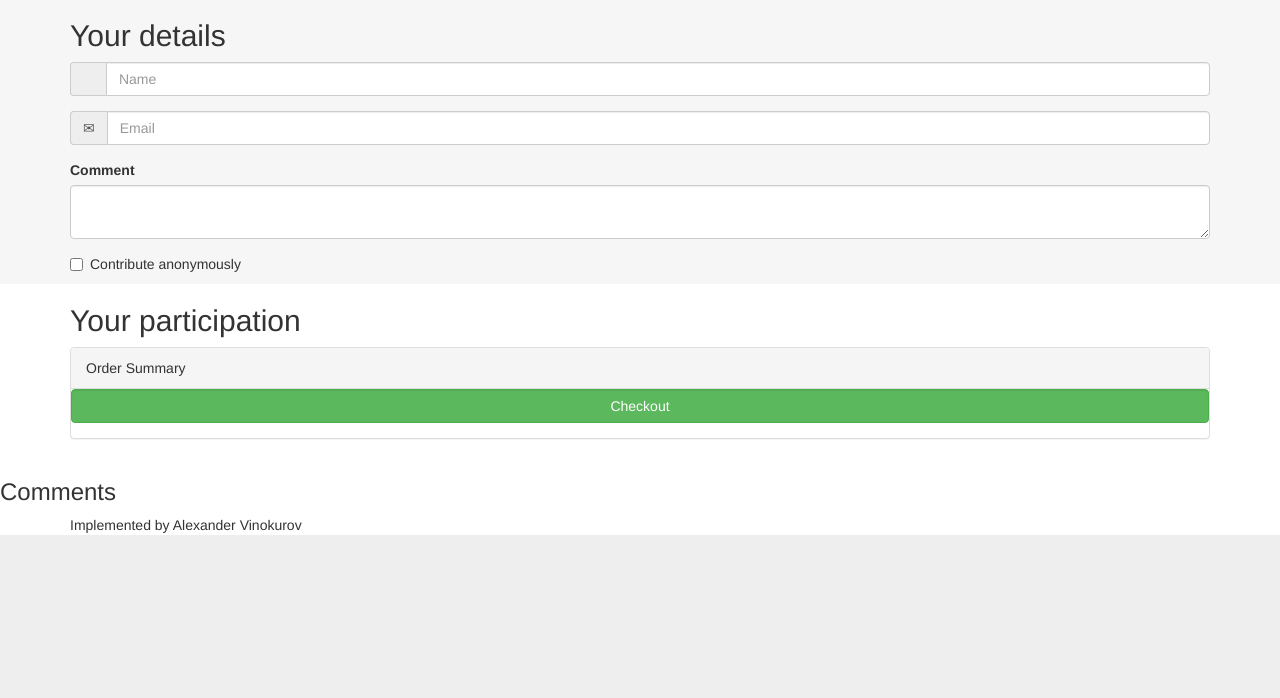
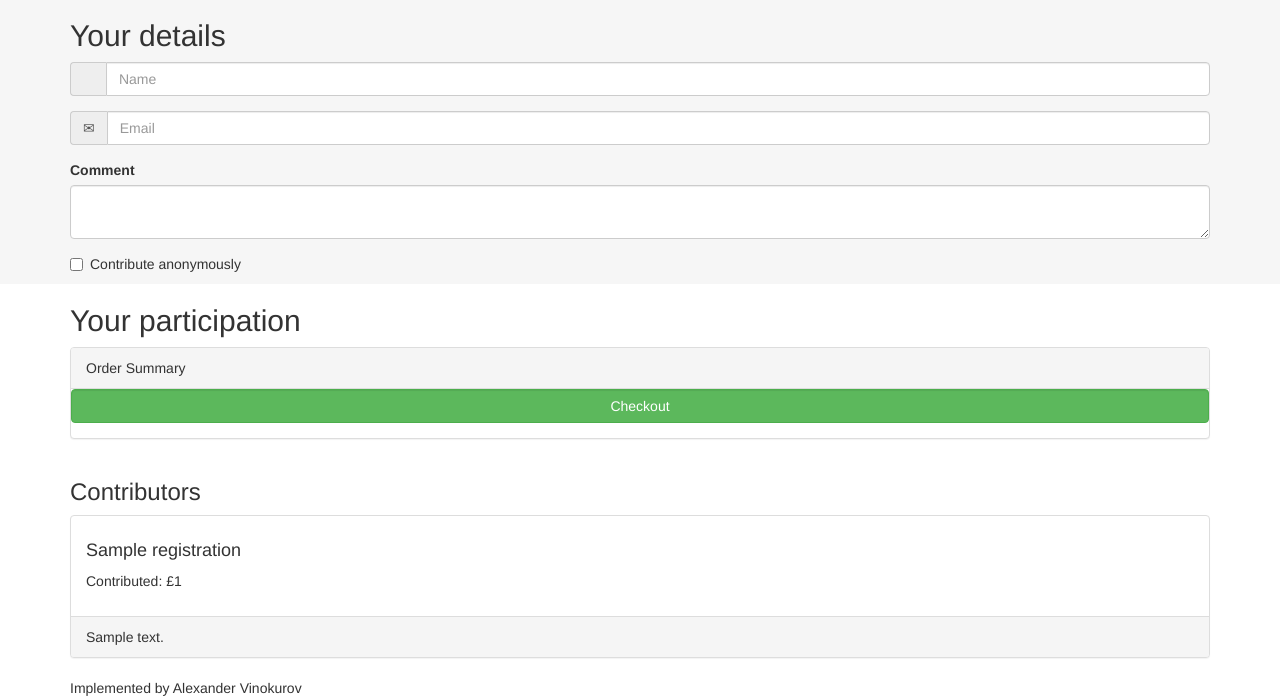
Before and after one commit to vinokurov/salty_tickets, a Flask app: template salty_tickets/templates/crowdfunding.html in a window 1280 px wide. Shown: the part 498-1196 px from the top of the page. Before the commit the page ends 1033 px from the top, so only its background shows below. Run offline with Flask 2, Linux system fonts and the light colour scheme; tables that the repository leaves empty hold one stand-in row (values such as "Sample post"); the template is opened without the code that fills it: values that come from a table or form of the project are taken from there, most other values are stand-ins (such as "Sample title", 1, 10 or a date in 2020); some libraries are stand-ins or nearby versions; some web fonts are replaced.

Commit message:
Fixed registration; Contributors section working

```diff
--- a/salty_tickets/app.py
+++ b/salty_tickets/app.py
@@ -5,7 +5,7 @@ from .database import db_session
 from .forms import create_event_form, create_crowdfunding_form, get_registration_from_form
 from .pricing_rules import get_salty_recipes_price, get_order_for_event, get_total_raised, \
     get_order_for_crowdfunding_event, get_stripe_properties
-from .models import Event, Order
+from .models import Event, Order, CrowdfundingRegistrationProperties
 from flask import Flask, render_template, flash, escape
 from flask_bootstrap import Bootstrap
 from flask_sqlalchemy import SQLAlchemy
@@ -71,14 +71,21 @@ def crowdfunding_form(event_key):
     total_stats = get_total_raised(event)
 
     if form.validate_on_submit():
-        registration = get_registration_from_form(event, form)
+        registration = get_registration_from_form(form)
+        print(registration)
         user_order = get_order_for_crowdfunding_event(event, form)
         user_order.status = 'Paid'
         registration.orders.append(user_order)
-        db_session.add(registration)
+        registration.crowdfunding_registration_properties = \
+            CrowdfundingRegistrationProperties(anonymous=form.anonymous.data)
+        # db_session.add(registration)
+        # db_session.add(event)
+        event.registrations.append(registration)
         db_session.commit()
-        return 'your token: {}'.format(form.stripe_token.data)
+        return redirect(url_for('crowdfunding_form', event_key=event.event_key))
 
+    print(event.id)
+    print(event.registrations.count())
     return render_template('crowdfunding.html', event=event, form=form, total_stats=total_stats)
 
 
@@ -99,6 +106,11 @@ def crowdfunding_checkout(event_key):
     return jsonify(redurn_dict)
 
 
+@app.route('/crowdfunding/contributors/<string:event_key>', methods=['GET'])
+def crowdfunding_contributors(event_key):
+    pass
+
+
 @app.teardown_appcontext
 def shutdown_session(exception=None):
     db_session.remove()
--- a/salty_tickets/forms.py
+++ b/salty_tickets/forms.py
@@ -56,12 +56,11 @@ def create_crowdfunding_form(event):
     return EventForm
 
 
-def get_registration_from_form(event, form):
+def get_registration_from_form(form):
     assert isinstance(form, SignupForm)
     registration_model = Registration(
         name=form.name.data,
         email=form.email.data,
-        comment=form.comment.data,
-        event=event
+        comment=form.comment.data
     )
     return registration_model
--- a/salty_tickets/models.py
+++ b/salty_tickets/models.py
@@ -79,6 +79,11 @@ class Registration(Base):
     registered_datetime = Column(DateTime, nullable=False, default=datetime.datetime.utcnow)
     orders = relationship("Order", lazy='dynamic')
     event = relationship("Event", uselist=False)
+    crowdfunding_registration_properties = relationship('CrowdfundingRegistrationProperties', uselist=False)
+
+    @property
+    def total_amount_ordered(self):
+        return sum([o.total_price - o.transaction_fee for o in self.orders])
 
     def __repr__(self):
         return '<User %r>' % self.name
--- a/salty_tickets/pricing_rules.py
+++ b/salty_tickets/pricing_rules.py
@@ -74,7 +74,7 @@ def get_order_for_crowdfunding_event(event, form):
         product_form = form.get_product_by_key(product_model.product_key)
         price = product.get_total_price(product_form)
         if price > 0:
-            registration_model = get_registration_from_form(event, form)
+            registration_model = get_registration_from_form(form)
             user_order.order_products.append(OrderProduct(product_model, price, registration=registration_model))
 
     products_price = user_order.products_price
--- a/salty_tickets/templates/crowdfunding.html
+++ b/salty_tickets/templates/crowdfunding.html
@@ -87,13 +87,12 @@
 
                     handler.open({
                         name: 'Demo Site',
-                        description: '2 widgets\r\n<br> test',
-                        zipCode: true,
+                        description: 'Simona Crowdfunding',
                         currency: 'gbp',
                         amount: data.stripe.amount,
                         email: data.stripe.email,
-                        zipCode: true,
-                        billingAddress: true,
+                        //zipCode: true,
+                        //billingAddress: true,
                         allowRememberMe: false
                     })
                 }
@@ -199,8 +198,14 @@
         </form>
      {%- endif %}
 
-<h3>Comments</h3>
-<script src="http://www.avatarapi.com/js.aspx?email=alexander.a.vinokurov@gmail.com&size=48"></script>
+               <div class="container-fluid">
+                   <div class="container">
+<h3>Contributors</h3>
+{% for registration in event.registrations %}
+{{ slt.render_contributor(registration) }}
+{% endfor %}
+               </div>
+           </div>
 
 <div class="footer">
     <div class="container">
--- a/salty_tickets/templates/slt.html
+++ b/salty_tickets/templates/slt.html
@@ -104,3 +104,22 @@
     </div>
 </div>
 {% endmacro %}
+
+
+{% macro render_contributor(registration) %}
+<div class="panel panel-default">
+    <div class="panel-body">
+        {% if registration.crowdfunding_registration_properties.anonymous %}
+        <h4>Anonymous</h4>
+        {% else %}
+        <h4>{{ registration.name }}</h4>
+        {% endif %}
+        <p>Contributed: £{{ registration.total_amount_ordered }}</p>
+    </div>
+    {% if registration.comment %}
+    <div class="panel-footer">
+        {{ registration.comment }}
+    </div>
+    {% endif %}
+</div>
+{% endmacro %}
```
